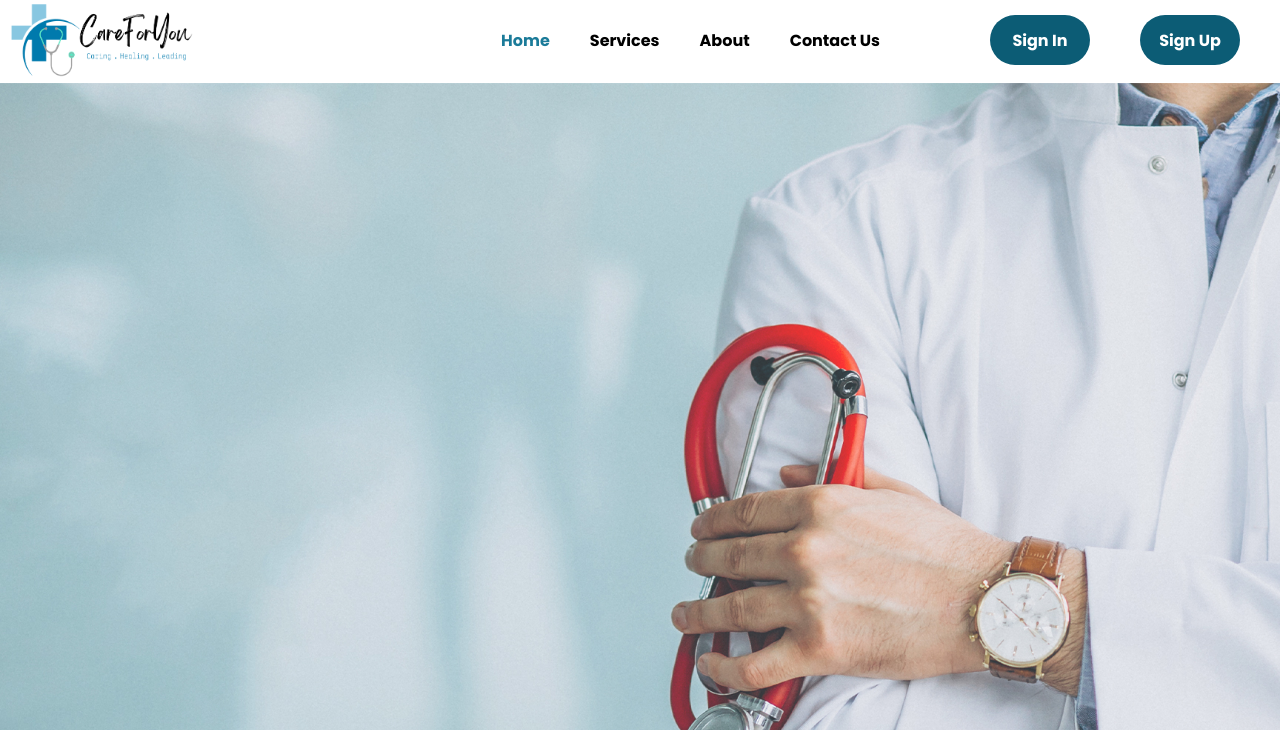
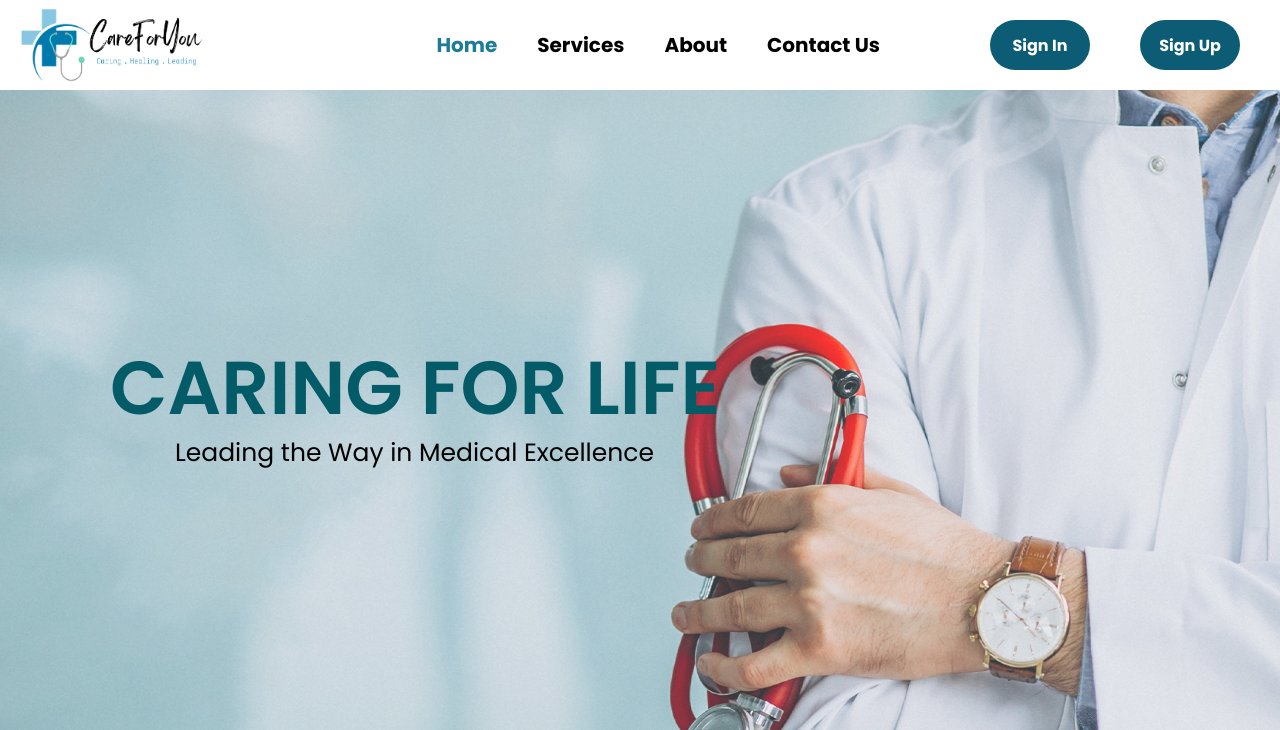
Before and after one commit to Saitharsan24/Care4you, a PHP site: page /Care4you/ in a window 1280 px wide. Shown: the top 730 px of the page. Run offline with PHP 8.4, Linux system fonts and the light colour scheme.

Commit message:
Index page Heading, Subheading

```diff
--- a/css/style.css
+++ b/css/style.css
@@ -12,19 +12,19 @@ body{
     height: 100vh;
 }
 
-.navbar {
+.navbar{
     background-color: #ffffff;
     display: flex;
-    height: 80px;
+    height: 90px;
     justify-content: space-between;
     align-items:center;
     font-weight: bold;
-
 }
 
 .logo{
     width: 200px;
     margin-top: 5px;
+    margin-left: 10px;
 }
 
 a{
@@ -42,6 +42,7 @@ a{
     margin-right:30px;
     display: flex;
     align-items: center;
+    font-size: 20px;
 }
 
 .item5{
@@ -96,6 +97,29 @@ a{
 
 .active-btn{
     background-color: #1B7B99;
+}
+
+.heading-tag{
+    position: absolute;
+    width: 800px;
+    height: 50px;
+    left: 110px;
+    top: 350px;
+    font-family: 'Poppins';
+    font-style: normal;
+    font-weight: 600;
+    font-size: 75px;
+    line-height: 100%;
+    /* identical to box height, or 96px */
+    color: #035B68;
+}
+
+.sub{
+    top: 440px;
+    left: 175px;
+    font-weight: 400;
+    font-size: 25px;
+    color: #000000;
 }
 
 /* Sigin In */
--- a/index.php
+++ b/index.php
@@ -5,7 +5,7 @@
     <meta http-equiv="X-UA-Compatible" content="IE=edge">
     <meta name="viewport" content="width=device-width, initial-scale=1.0">
     <link rel="stylesheet" href="./css/style.css">
-    <title>Home</title>
+    <title>Care4You</title>
 </head>
 <body>
     <div class="navbar">
@@ -22,6 +22,7 @@
             <a href="./signup1.php" class="nav-signin"><div class="item6">Sign Up</div></a>
         </div>
     </div>
-
+    <div class="heading-tag">CARING FOR LIFE</div>
+    <div class="heading-tag sub">Leading the Way in Medical Excellence</div>
 </body>
 </html>
```
